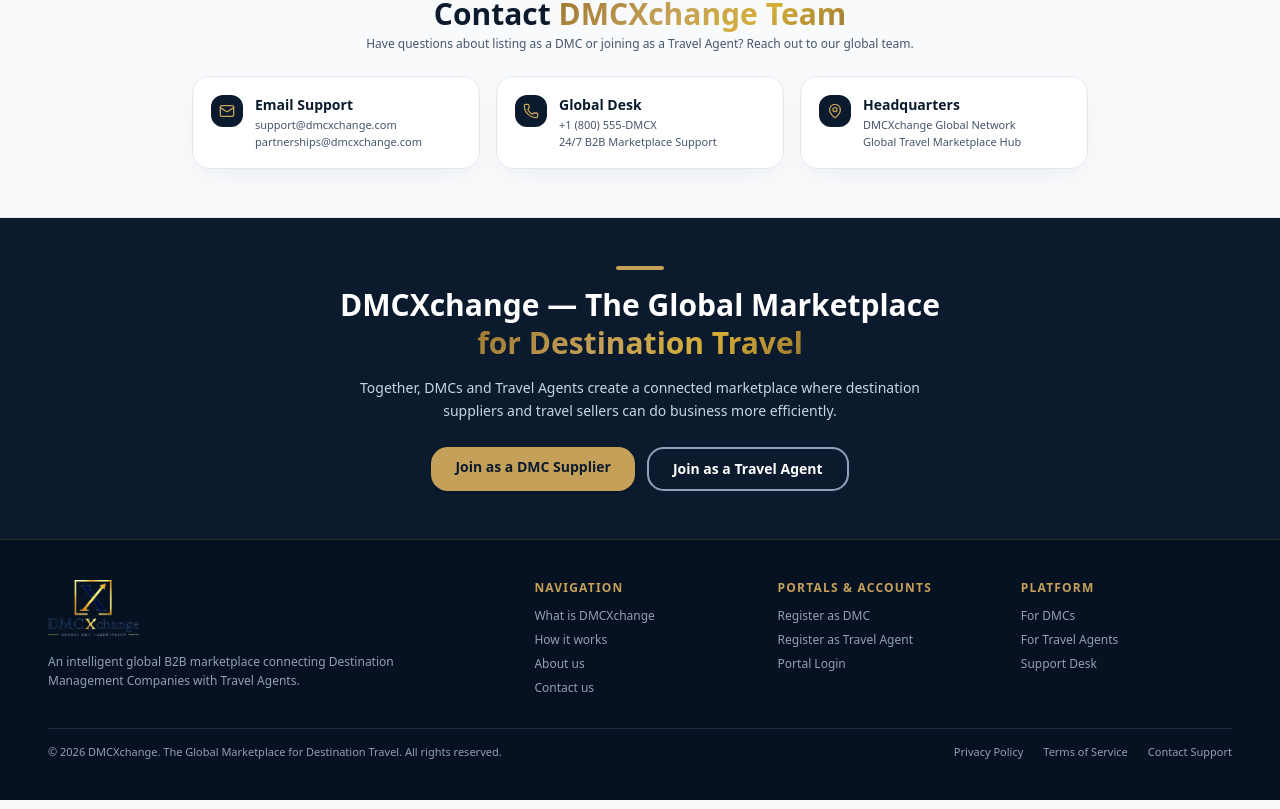
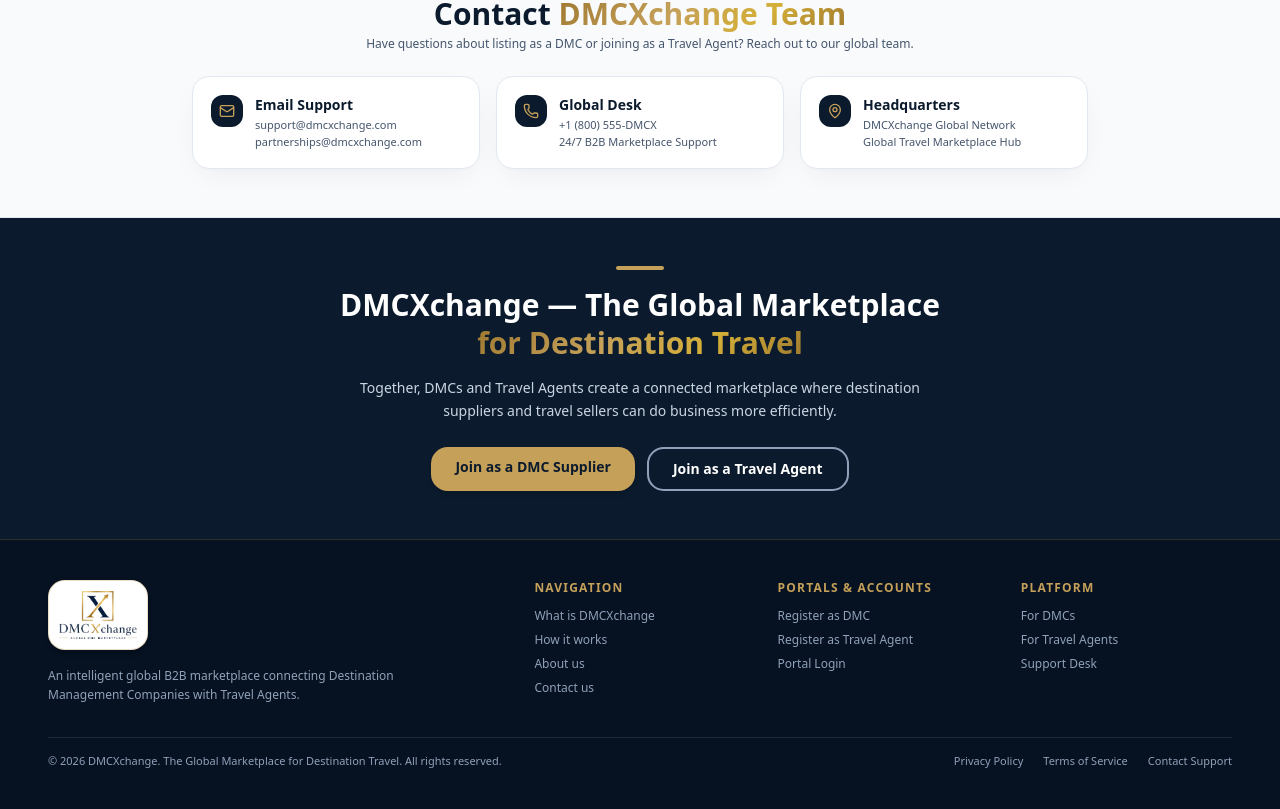
Before and after one commit to jatin1978-jb/dmchub, a Next.js app: page / in a window 1280 px wide. Shown: the part 2616-3425 px from the top of the page. Built offline with nearby package versions, Linux system fonts and the light colour scheme.

Commit message:
fix-footer-logo-contrast-on-dark-navy-background

```diff
--- a/src/components/Logo.tsx
+++ b/src/components/Logo.tsx
@@ -14,17 +14,27 @@ export default function Logo({
   darkNav = false,
 }: LogoProps) {
   const heightMap = {
-    sm: 'h-9 sm:h-10',
-    md: 'h-12 sm:h-14',
-    lg: 'h-16 sm:h-18 lg:h-20',
-    xl: 'h-24 sm:h-28',
+    sm: 'h-8 sm:h-9',
+    md: 'h-10 sm:h-12',
+    lg: 'h-14 sm:h-16 lg:h-18',
+    xl: 'h-20 sm:h-24',
   };
 
-  return (
+  const imgElement = (
     <img
       src="/logo-transparent.png"
       alt="DMCXchange - Global DMC Marketplace"
-      className={`${heightMap[size]} w-auto object-contain shrink-0 max-w-full transition-all ${darkNav ? 'brightness-125 contrast-125' : ''} ${className}`}
+      className={`${heightMap[size]} w-auto object-contain shrink-0 max-w-full transition-all ${className}`}
     />
   );
+
+  if (darkNav) {
+    return (
+      <div className="inline-block rounded-xl bg-white p-2 sm:p-2.5 shadow-md border border-[#C5A059]/35">
+        {imgElement}
+      </div>
+    );
+  }
+
+  return imgElement;
 }
```
Also changed, not shown: 1 other file (tests, documents, lock files or other folders).
